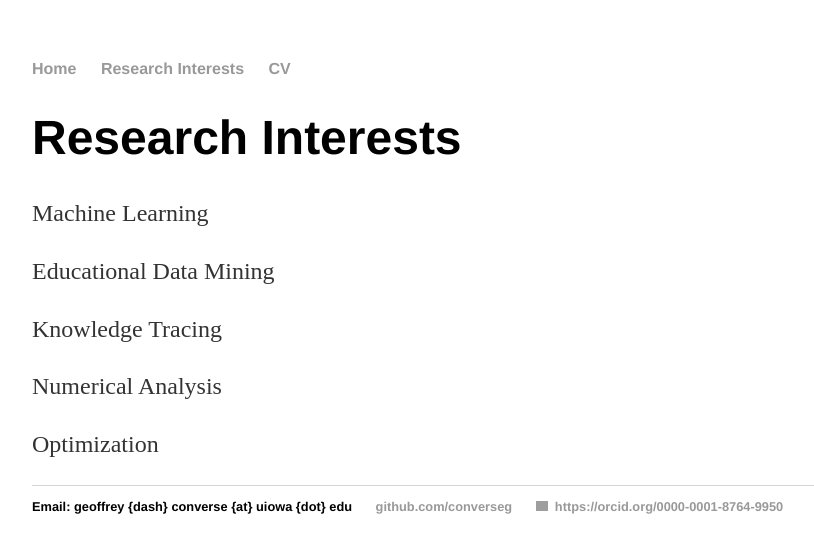
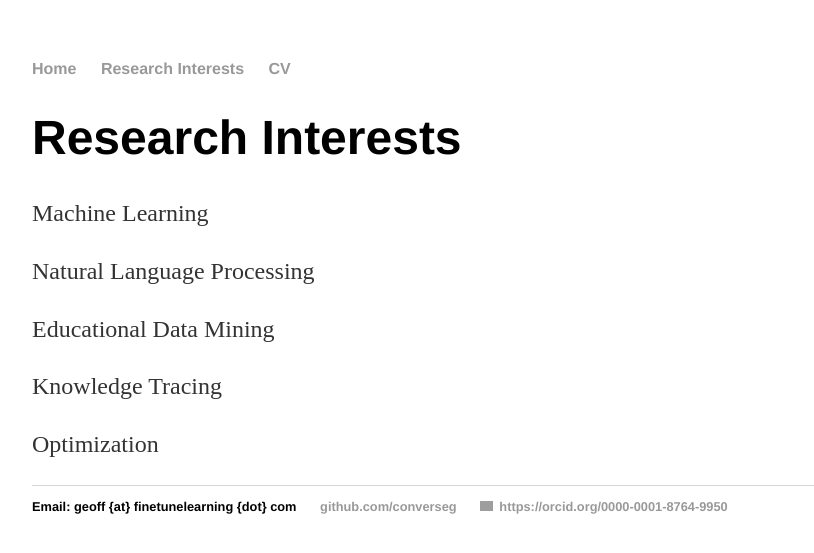
Before and after one commit to converseg/converseg.github.io, a Jekyll site: the page built from research_interests/index.html, in a window 1280 px wide. Shown: the top 553 px of the page, without its empty margins (160-974 px from the left). Built offline with Jekyll 4.4.1, drawn with Linux system fonts in a browser that asks for light colours; grey boxes are pictures that could not be loaded.

Commit message:
updated resume and a few other thigns

```diff
--- a/_layouts/default.html
+++ b/_layouts/default.html
@@ -39,7 +39,7 @@
 			</div><!-- /.container -->
 			<footer>
 	    		<ul>
-	        		<li>Email: geoffrey {dash} converse {at} uiowa {dot} edu</li>
+	        		<li>Email: geoff {at} finetunelearning {dot} com</li>
 	        		<li><a href="https://github.com/converseg">github.com/converseg</a></li>
 	        		<li itemscope itemtype="https://schema.org/Person"><a itemprop="sameAs" content="https://orcid.org/0000-0001-8764-9950" href="https://orcid.org/0000-0001-8764-9950" target="orcid.widget" rel="me noopener noreferrer" style="vertical-align:top;"><img src="https://orcid.org/sites/default/files/images/orcid_16x16.png" style="width:1em;margin-right:.5em;" alt="ORCID iD icon">https://orcid.org/0000-0001-8764-9950</a></li>
 				</ul>
--- a/cv/index.html
+++ b/cv/index.html
@@ -1,9 +1,9 @@
 ---
 layout: default
-title: Curriculum Vitae
+title: Resume
 ---
 <div class="blurb">
 	<h1>{{ page.title }}</h1>
-    <embed src="Geoffrey_Converse_CV.pdf" type=application/pdf width="100%" height="500px">
+    <embed src="geoff_converse_resume.pdf" type=application/pdf width="100%" height="600px">
     </embed>
 </div><!-- /.blurb -->
--- a/research_interests/index.html
+++ b/research_interests/index.html
@@ -3,10 +3,10 @@ layout: default
 title: Research Interests
 ---
 <div class="blurb">
-	<h1>Research Interests</h1>
-	<p>Machine Learning</p>
-	<p>Educational Data Mining</p>
-	<p>Knowledge Tracing</p>
-	<p>Numerical Analysis</p>
-	<p>Optimization</p>
+<h1>Research Interests</h1>
+  <p>Machine Learning</p>
+  <p>Natural Language Processing</p>
+  <p>Educational Data Mining</p>
+  <p>Knowledge Tracing</p>
+  <p>Optimization</p>
 </div><!-- /.blurb -->
```
Also changed, not shown: index.html (+1 -13 lines), 3 other files.
